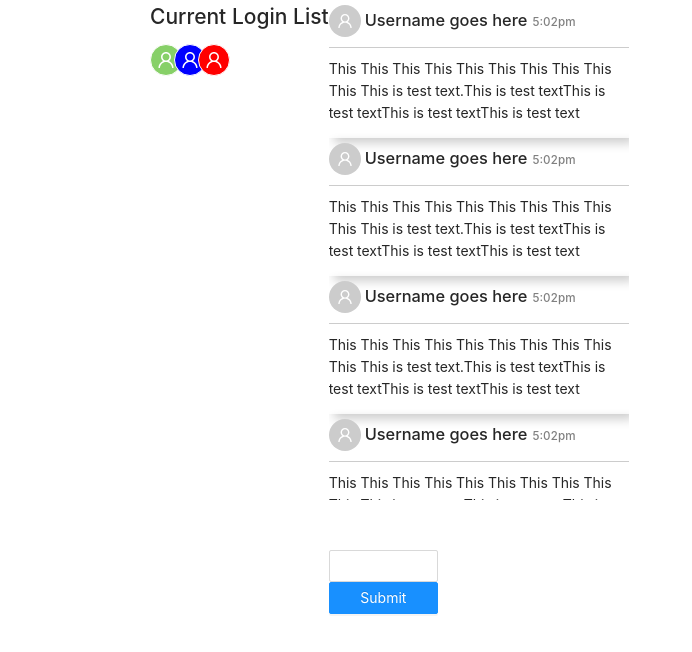
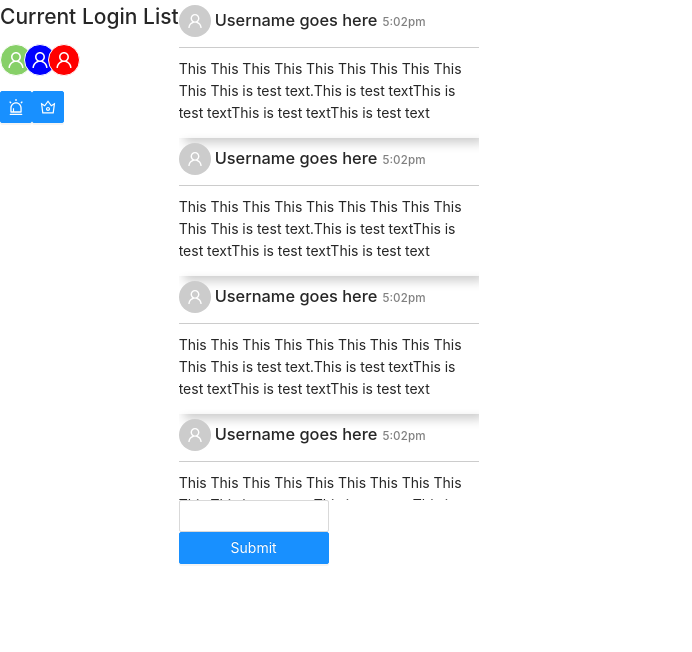
Before and after one commit to offlinedoctor/Unreal-Mail-Box, a React (Create React App) app in the folder ReactFrontend/react-mailbox/: page / in a window 1280 px wide. Shown: the top 652 px of the page, without its empty margins (0-692 px from the left). Built offline with nearby package versions, Linux system fonts and the light colour scheme.

Commit message:
Code refactor so its more dynamic instead of hard-coded.

```diff
--- a/ReactFrontend/react-mailbox/src/App.js
+++ b/ReactFrontend/react-mailbox/src/App.js
@@ -14,17 +14,23 @@ class App extends React.Component
 	{
 		return(
 			<div style={{display: "flex", flexDirection: "row"}}>
-				<div style={{paddingLeft: "150px"}}>
+				<div>
 					<SideBar/>
 				</div>
 				<div style={{display: "flex", flexDirection: "column"}}>
-					<div style={{height: "500px", overflowY: "auto", position: "fixed", overflowX: "hidden"}}>
+					<div style={{height: "500px", overflowY: "auto", overflowX: "hidden"}}>
+						<EachChatBox/>
+						<EachChatBox/>
+						<EachChatBox/>
+						<EachChatBox/>
+						<EachChatBox/>
+						<EachChatBox/>
 						<EachChatBox/>
 						<EachChatBox/>
 						<EachChatBox/>
 						<EachChatBox/>
 					</div>
-					<div style={{paddingTop: "550px"}}>
+					<div>
 						<SubmitText/>
 					</div>
 				</div>
--- a/ReactFrontend/react-mailbox/src/SideBar.js
+++ b/ReactFrontend/react-mailbox/src/SideBar.js
@@ -1,10 +1,8 @@
 //import "antd/dist/antd.css";
 import React from 'react';
 import {Button} from 'antd';
-import { Input } from 'antd';
 import { Avatar, Divider, Tooltip } from 'antd';
-import { UserOutlined, AntDesignOutlined } from '@ant-design/icons';
-const { TextArea } = Input;
+import { UserOutlined, AlertOutlined, CrownOutlined } from '@ant-design/icons';
 
 
 
@@ -26,6 +24,14 @@ class SideBar extends React.Component
 						<Avatar style={{backgroundColor: 'red'}} icon={<UserOutlined />}/>
 					</Tooltip>
 				</Avatar.Group>
+								<div style={{display: "flex", flexDirection: "row", paddingTop: "15px"}}>
+					<Tooltip title="Alert" placement="top">
+						<Button type="primary" shape="square" icon={<AlertOutlined />}/>
+					</Tooltip>
+					<Tooltip title="Who is Hosting?" placement="top">
+						<Button type="primary" shape="square" icon={<CrownOutlined />}/>
+					</Tooltip>
+				</div>
 			</div>
 		);
 	}
```
